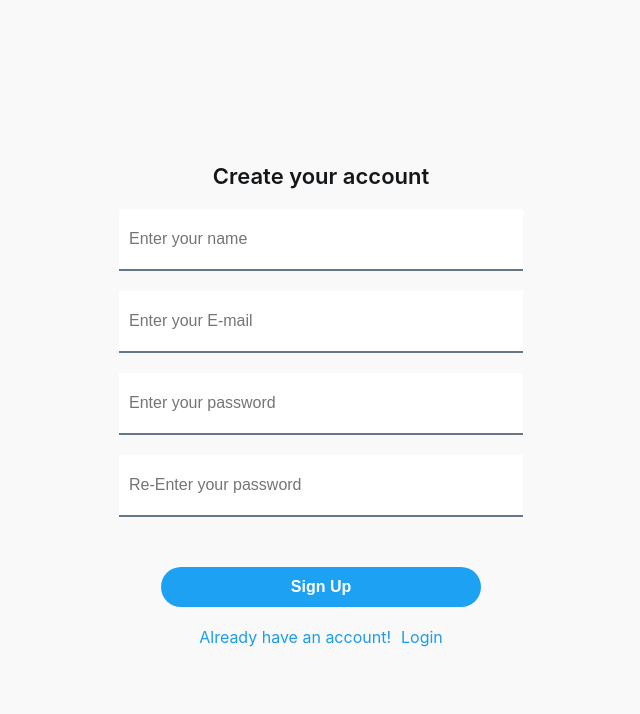
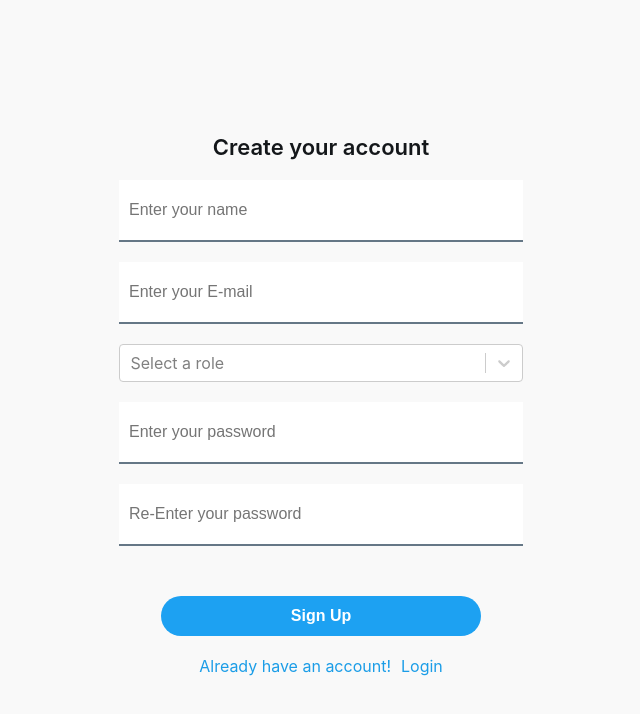
Before and after one commit to Ranjith10/auth-app-nodejs, a React (Create React App) app in the folder client/authentication/: page /register in a window 1280 px wide. Shown: the top 714 px of the page, without its empty margins (319-959 px from the left). Built offline with nearby package versions, Linux system fonts and the light colour scheme; no server answers.

Commit message:
Updated registration form with list of roles

```diff
--- a/client/authentication/package.json
+++ b/client/authentication/package.json
@@ -11,6 +11,7 @@
     "react-dom": "^16.13.1",
     "react-router-dom": "^5.2.0",
     "react-scripts": "3.4.1",
+    "react-select": "^3.1.0",
     "sweetalert2": "^9.15.1"
   },
   "scripts": {
--- a/client/authentication/src/App.js
+++ b/client/authentication/src/App.js
@@ -1,4 +1,4 @@
-import React, {useState, useEffect} from 'react';
+import React from 'react';
 import {NavLink, BrowserRouter as Router, Route} from 'react-router-dom';
 
 import Register from './Register'
--- a/client/authentication/src/Register.css
+++ b/client/authentication/src/Register.css
@@ -57,3 +57,6 @@ form > div > input:focus {
     font-weight: 600;
     cursor: pointer;
 }
+.role-selection {
+    width: 63%;
+}
--- a/client/authentication/src/Register.js
+++ b/client/authentication/src/Register.js
@@ -1,7 +1,8 @@
-import React, {useState} from 'react';
-import Swal from 'sweetalert2'
+import React, {useState, useEffect} from 'react';
+import Swal from 'sweetalert2';
+import Select from 'react-select';
 
-import {registerUser} from './service/Api';
+import {registerUser, getRoles} from './service/Api';
 import './Register.css';
 
 const Register = (props) => {
@@ -11,6 +12,25 @@ const Register = (props) => {
     const [name, setName] = useState('')
     const [isPasswordValid, setIsPasswordValid] = useState(true)
     const [isEmailValid, setIsEmailValid] = useState(true)
+    const [roles, setRoles] = useState([])
+    const [selectedRole, setSelectedRole] = useState(null)
+
+
+    const handleRoleSelection = (selectedRole) => {
+        setSelectedRole(selectedRole)
+    }
+
+    useEffect(() => {
+        const fetchRoles = async () =>  {
+            let roles = await getRoles()
+            let formattedRoles = []
+            roles.data.forEach(role => {
+                formattedRoles.push({label: role.role, value: role.id})
+            })
+            setRoles(formattedRoles)
+        }
+        fetchRoles()
+    }, [])
 
     const validateEmail = (event) => {
         let email = event.target.value;
@@ -112,6 +132,15 @@ const Register = (props) => {
                     />
                 </div>
                 <div>
+                    <Select
+                        options = {roles}
+                        value = {selectedRole}
+                        onChange = {handleRoleSelection}
+                        className = 'role-selection'
+                        placeholder = 'Select a role'
+                    />
+                </div>
+                <div>
                     <input
                         type = 'password'
                         value = {password}
--- a/client/authentication/src/service/Api.js
+++ b/client/authentication/src/service/Api.js
@@ -25,3 +25,15 @@ export const loginUser = async (email, password) => {
     })
     return data
 }
+
+export const getRoles = async () => {
+    let roles = await axios('/api/roles', {
+        method: 'GET',
+        headers: {
+            'Accept': 'application/json',
+            'content-type': 'application/json',
+        }
+    })
+
+    return roles
+}
```
Also changed, not shown: 1 other file (tests, documents, lock files or other folders).
